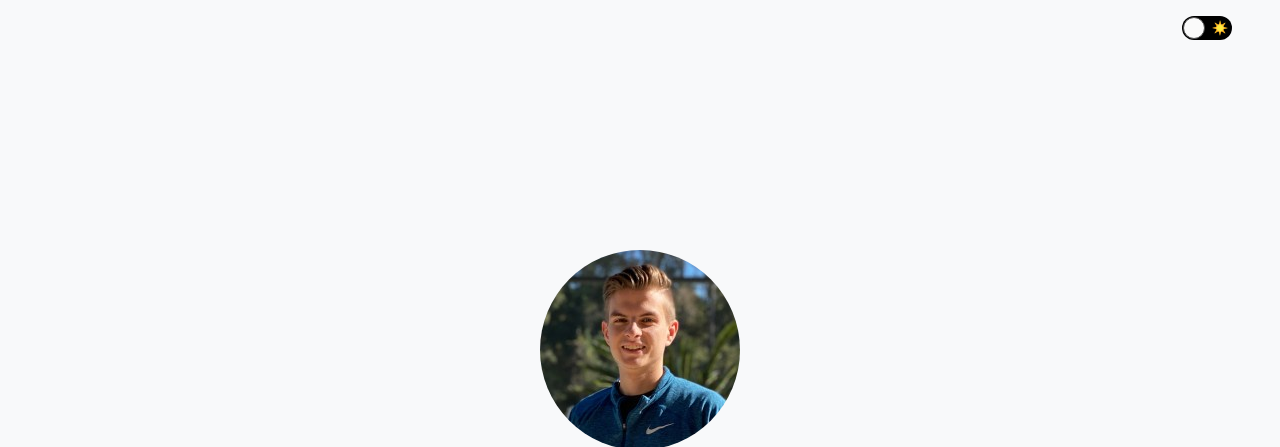
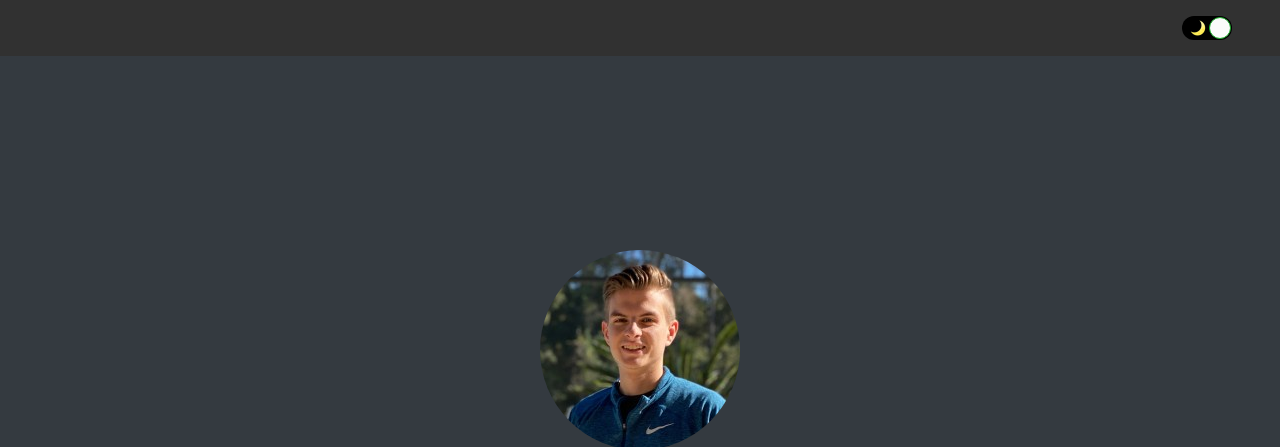
Before and after one commit to GoPro16/GoPro16.github.io, a Gatsby site: page / in a window 1280 px wide. Shown: the top 447 px of the page. Built offline with nearby package versions, Linux system fonts and the light colour scheme; Gatsby itself is replaced by a stand-in of ours.

Commit message:
refactor: set default theme on mount

```diff
--- a/src/components/theme.js
+++ b/src/components/theme.js
@@ -23,7 +23,7 @@ const ThemeProvider = ({ children }) => {
 
   useEffect(() => {
     try {
-      setTheme(localStorage.getItem("browser-theme") !== theme);
+      setTheme(localStorage.getItem("browser-theme") || defaultTheme);
     } catch (err) {}
   }, []);
 
```
